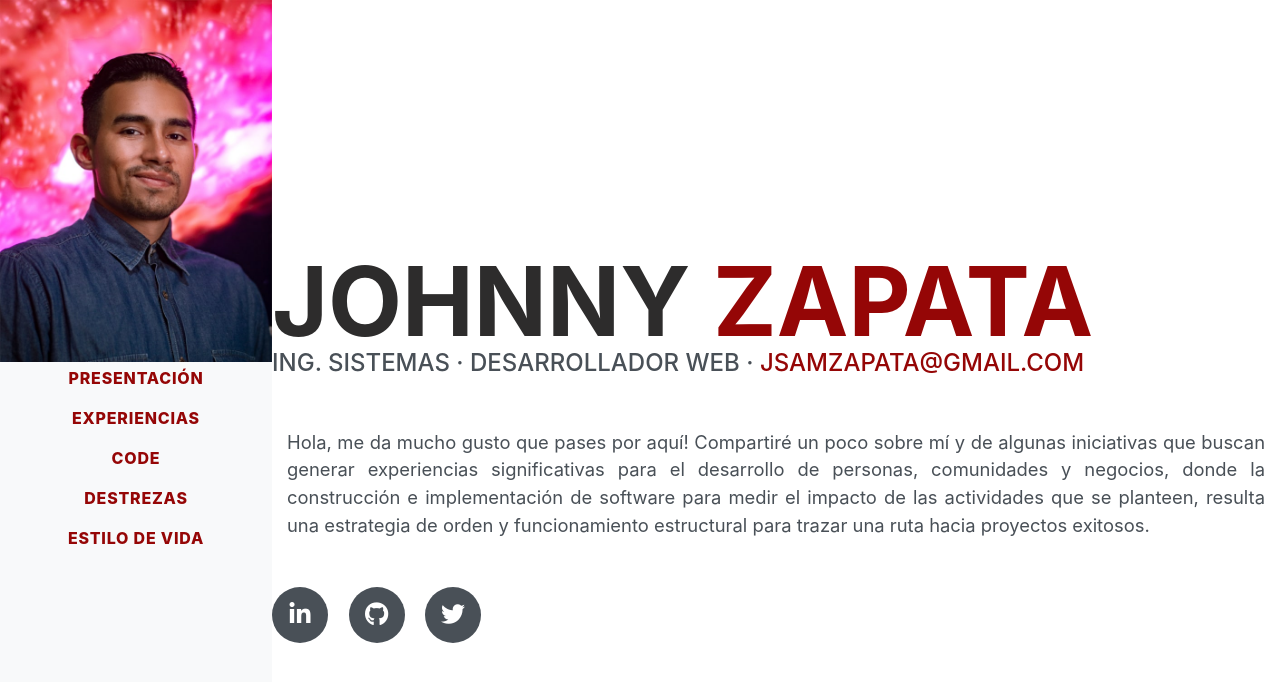
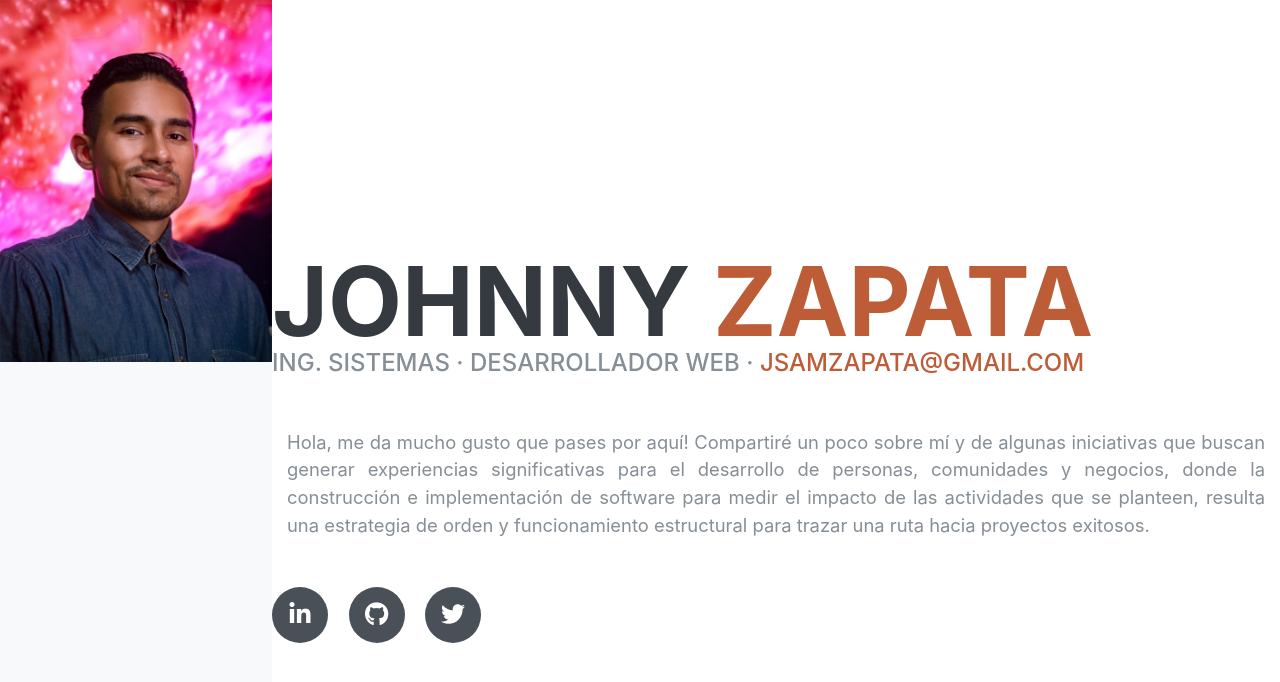
Before and after one commit to SamZapata/samzapata.github.io, a Jekyll site: the page built from index.html, in a window 1280 px wide and 900 px high. Shown: the top 682 px of the window. Built offline with Jekyll 4.4.1, drawn with Linux system fonts in a browser that asks for light colours; some web fonts are replaced.

Commit message:
modify css and imports

```diff
--- a/_includes/head.html
+++ b/_includes/head.html
@@ -18,6 +18,6 @@
 
   <!-- Custom styles for this template -->
   <link href="{{ "/assets/main.css" | relative_url }}" rel="stylesheet">
-  <link href="{{ "/assets/resume_theme/css/resume.css" | relative_url }}" rel="stylesheet">
+  <!-- <link href="{{ "/assets/resume_theme/css/resume.css" | relative_url }}" rel="stylesheet"> -->
 
 </head>
--- a/_layouts/main.html
+++ b/_layouts/main.html
@@ -21,7 +21,7 @@
     <script src="vendor/jquery-easing/jquery.easing.min.js"></script>
 
     <!-- Custom scripts for this template -->
-    <script src="{{ "/assets/resume_theme/js/resume.js" | relative_url }}"></script>
+    <!-- <script src="{{ "/assets/resume_theme/js/resume.js" | relative_url }}"></script> -->
 
   </body>
 
--- a/assets/resume_theme/css/resume.css
+++ b/assets/resume_theme/css/resume.css
@@ -134,8 +134,7 @@ p.lead {
 }
 
 section.resume-section {
-  padding-top: 5rem !important;
-  padding-bottom: 5rem !important;
+  padding-bottom: 5rem;
   max-width: 75rem;
 }
 
```
